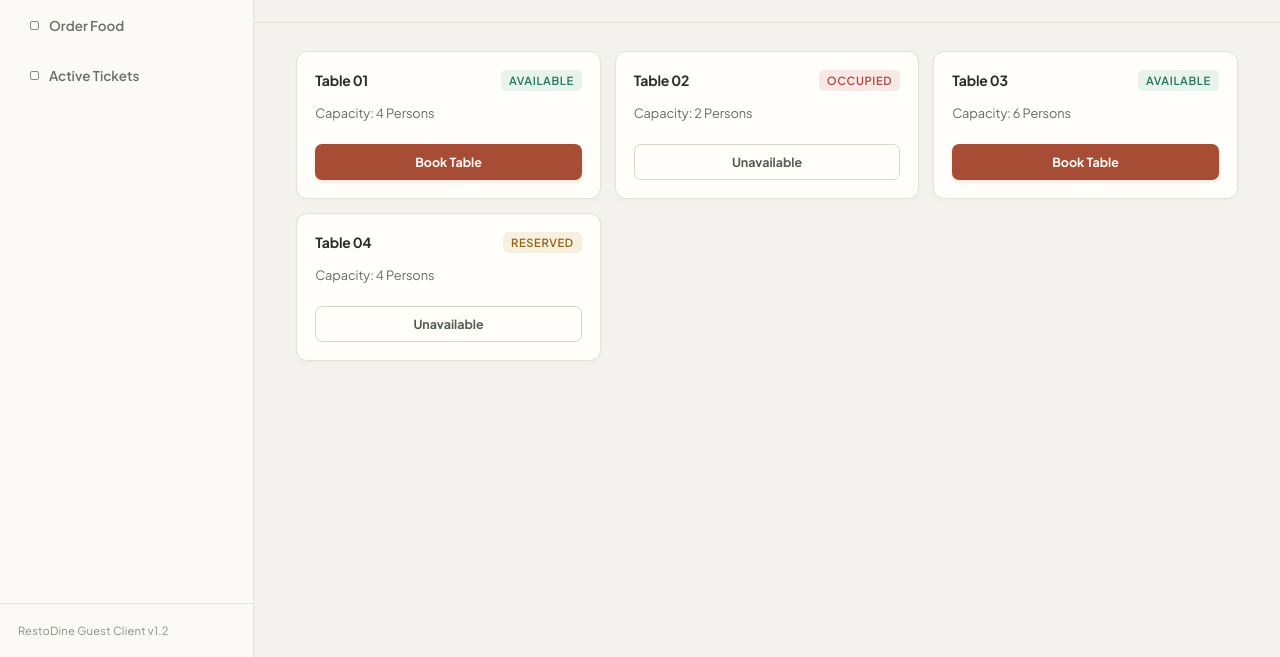
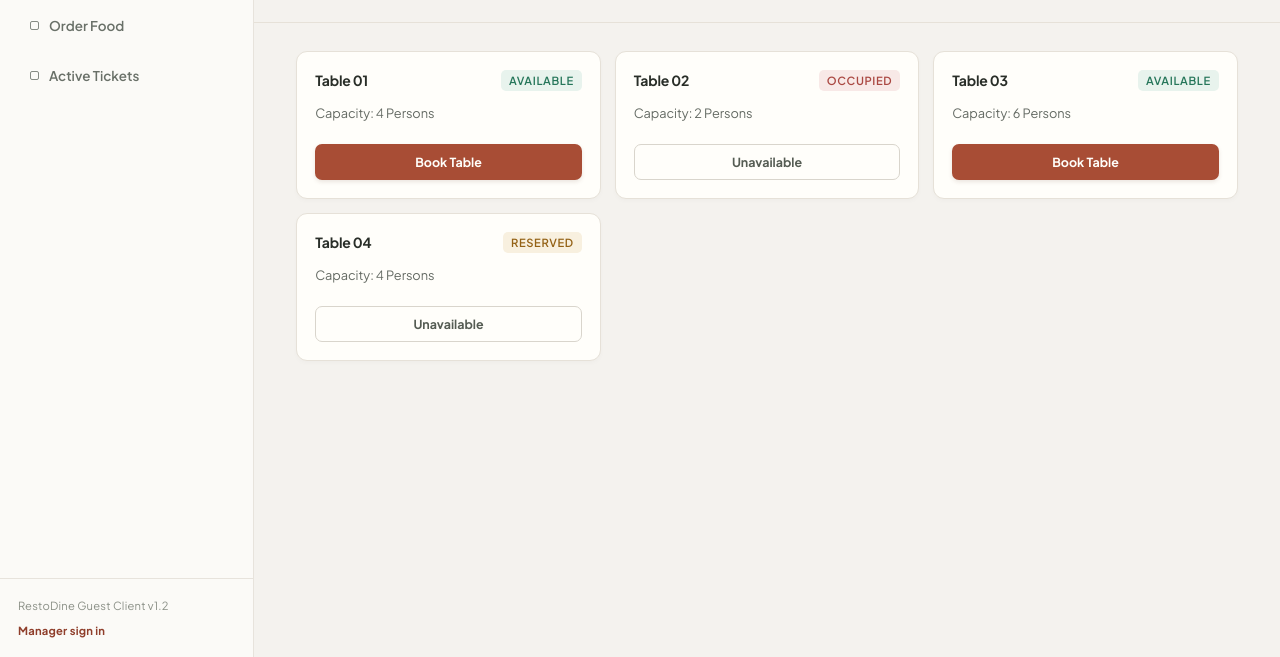
Before and after one commit to shivambatish/restoflow, a plain HTML site: page index.html in a window 1280 px wide. Shown: the part 143-800 px from the top of the page. Drawn offline with Linux system fonts and the light colour scheme.

```diff
--- a/index.html
+++ b/index.html
@@ -780,6 +780,8 @@
         .login-error { display: none; color: #a43c37; font-size: .78rem; margin-top: -5px; }
         .login-error.visible { display: block; }
         #btnManagerLogout { margin-left: 4px; }
+        .manager-access-link { display: inline-flex; align-items: center; margin-top: 8px; color: #8f3e2b; font-weight: 650; text-decoration: none; }
+        .manager-access-link:hover { color: #a84d35; text-decoration: underline; text-underline-offset: 3px; }
     </style>
 </head>
 <body>
@@ -808,6 +810,7 @@
                 </nav>
                 <div class="sidebar-footer">
                     <span>RestoDine Guest Client v1.2</span>
+                    <a class="manager-access-link" href="manager-console.html">Manager sign in</a>
                 </div>
             </aside>
 
```
